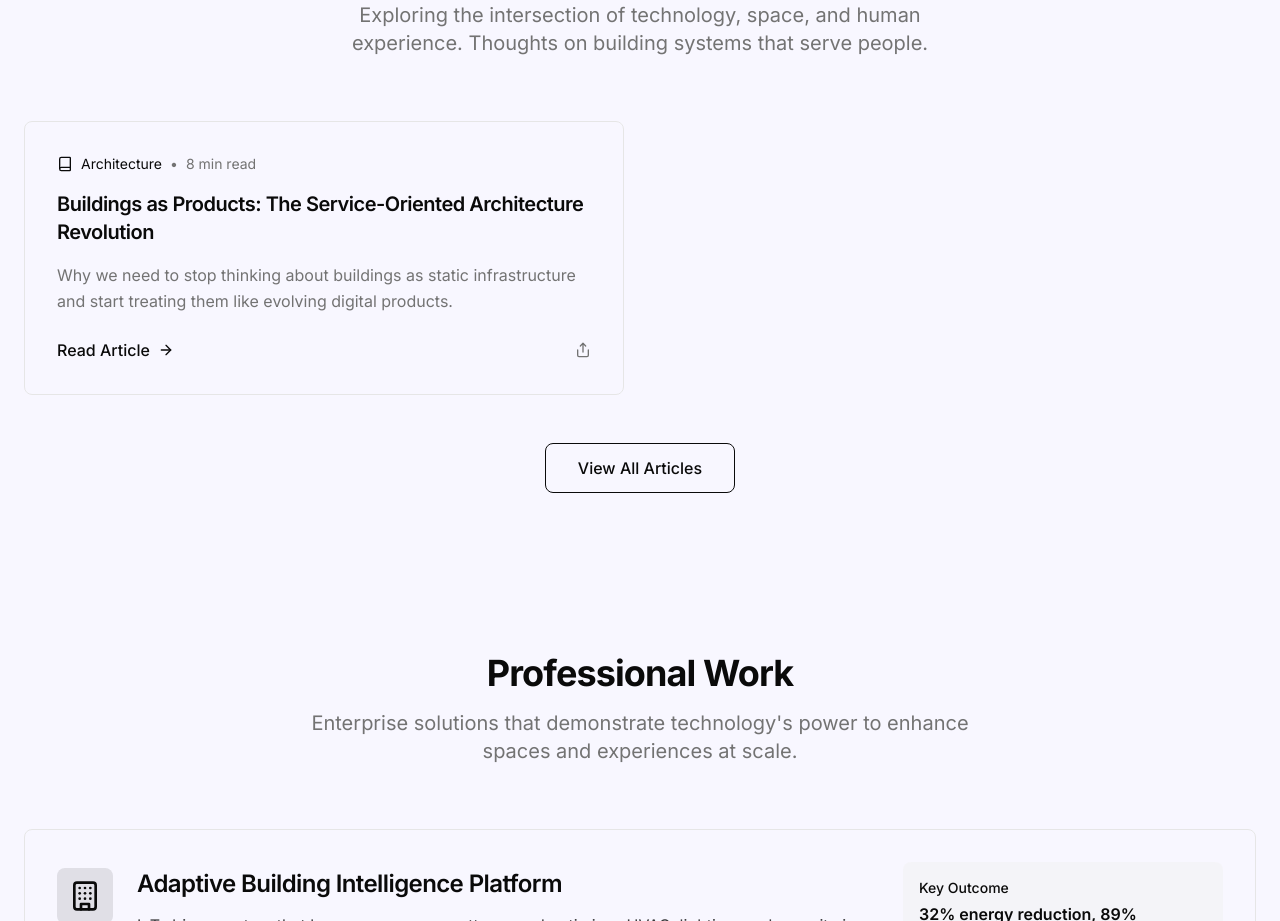
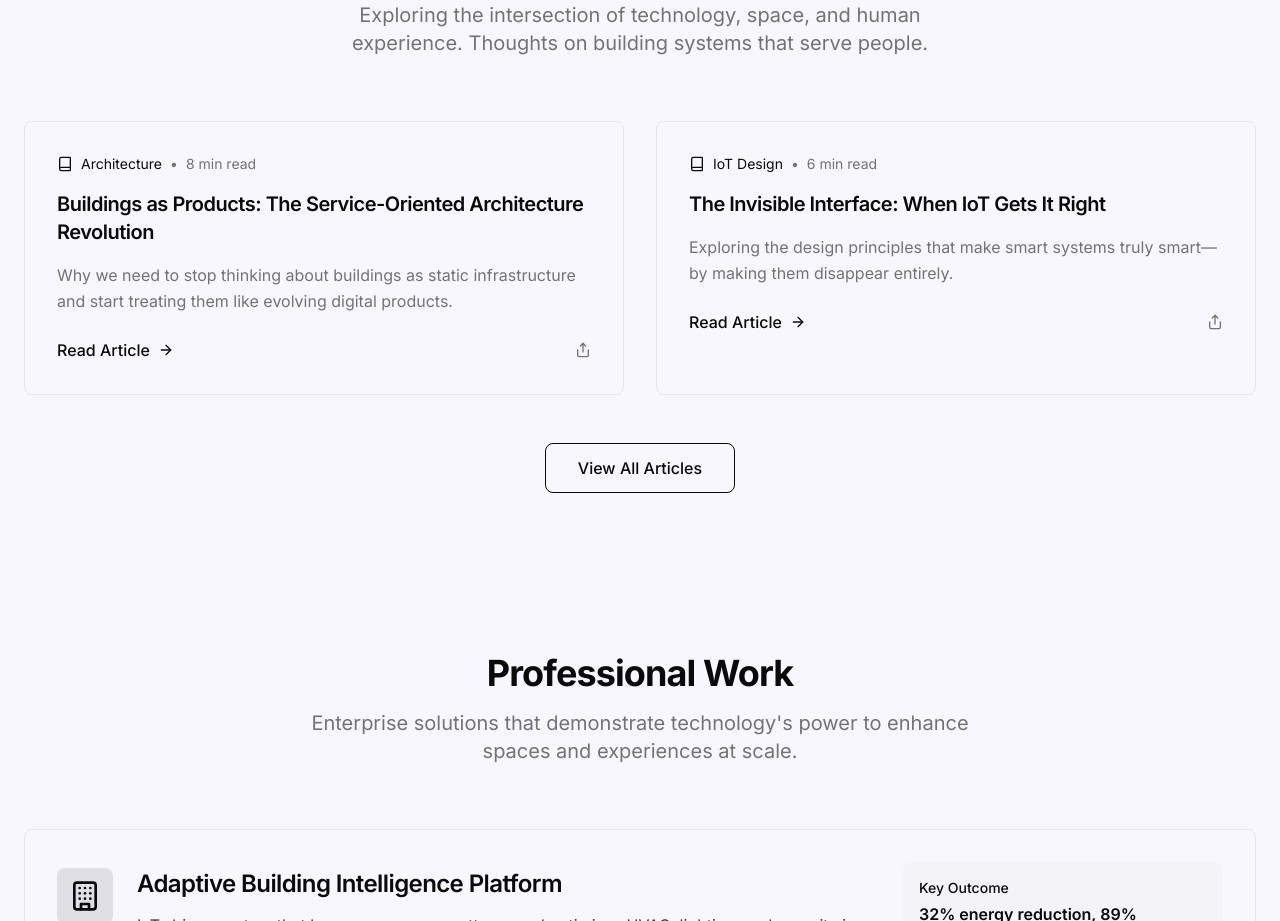
Before and after one commit to andre-bourgeois/andre-bourgeois.github.io, a React (Vite) app: page / in a window 1280 px wide. Shown: the part 1700-2621 px from the top of the page. Built offline with nearby package versions, Linux system fonts and the light colour scheme.

Commit message:
Code edited in Lovable Code Editor
Edited UI in Lovable

```diff
--- a/src/components/Thinking.tsx
+++ b/src/components/Thinking.tsx
@@ -8,6 +8,12 @@ const Thinking = () => {
       excerpt: "Why we need to stop thinking about buildings as static infrastructure and start treating them like evolving digital products.",
       readTime: "8 min read",
       category: "Architecture"
+    },
+    {
+      title: "The Invisible Interface: When IoT Gets It Right",
+      excerpt: "Exploring the design principles that make smart systems truly smart—by making them disappear entirely.",
+      readTime: "6 min read",
+      category: "IoT Design"
     },
   ];
 
```
